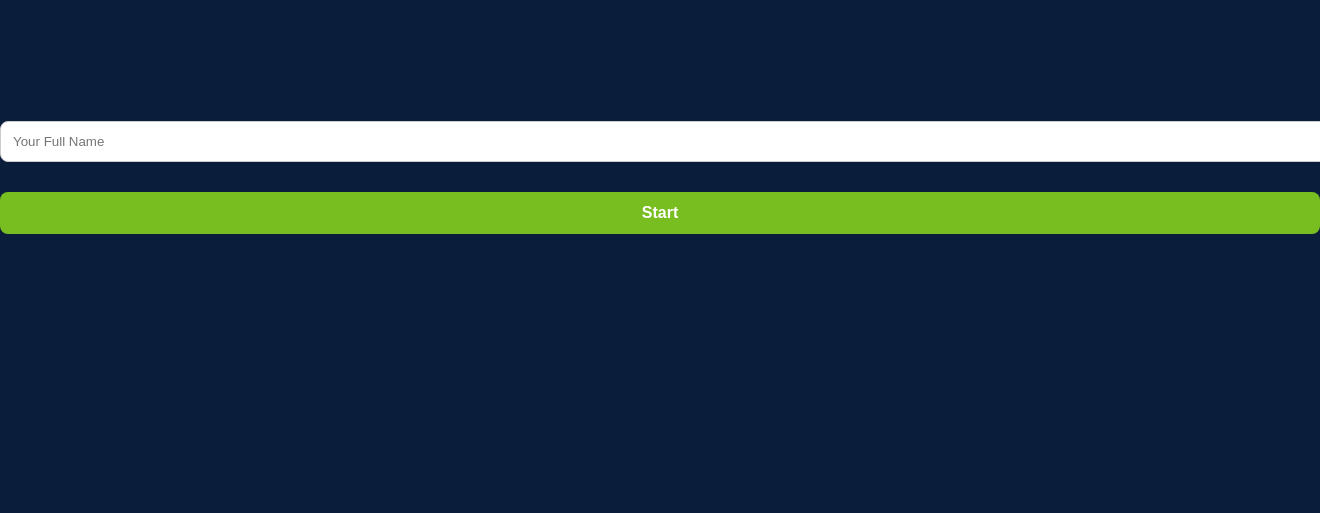
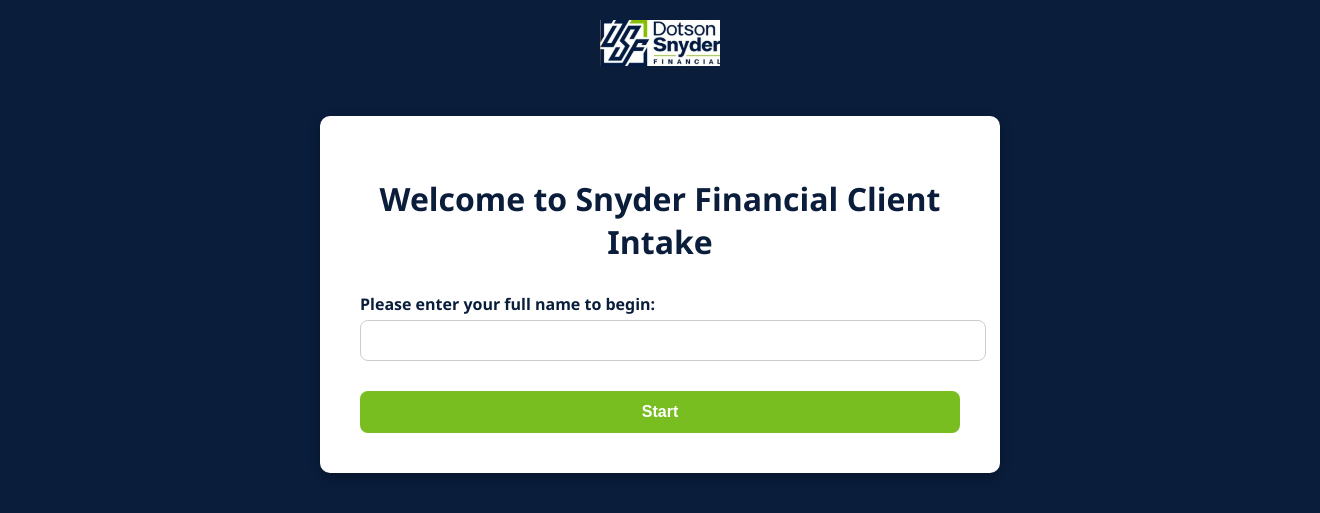
Before and after one commit to Jadensnyda/questionnaire-app, a FastAPI app: page / in a window 1320 px wide; the page is wider, and only the part inside the window is pictured. Shown: the top 513 px of that part. Run offline with FastAPI, Linux system fonts and the light colour scheme.

Commit message:
Fix index.html: wrap form inside container div

```diff
--- a/templates/index.html
+++ b/templates/index.html
@@ -1,16 +1,18 @@
 <!DOCTYPE html>
-<html>
+<html lang="en">
 <head>
+    <meta charset="UTF-8">
     <title>Snyder Financial Intake</title>
     <link rel="stylesheet" href="/static/style.css">
-  <link href="https://fonts.googleapis.com/css2?family=Roboto&display=swap" rel="stylesheet">
 </head>
 <body>
-  <div class="form-wrapper">
-    <h1>Welcome to Snyder Financial Services Client Intake Form</h1>
-    <form action="/questions" method="post">
+    <img src="/static/logo.png" alt="Logo" class="logo">
+
+    <div class="container">
+        <h1>Welcome to Snyder Financial Client Intake</h1>
+        <form method="post" action="/questions">
             <label for="name">Please enter your full name to begin:</label>
-      <input type="text" name="name" placeholder="Your Full Name" required>
+            <input type="text" id="name" name="name" required>
             <button type="submit">Start</button>
         </form>
     </div>
```
Lines whose indentation alone changed are shown as unchanged.
